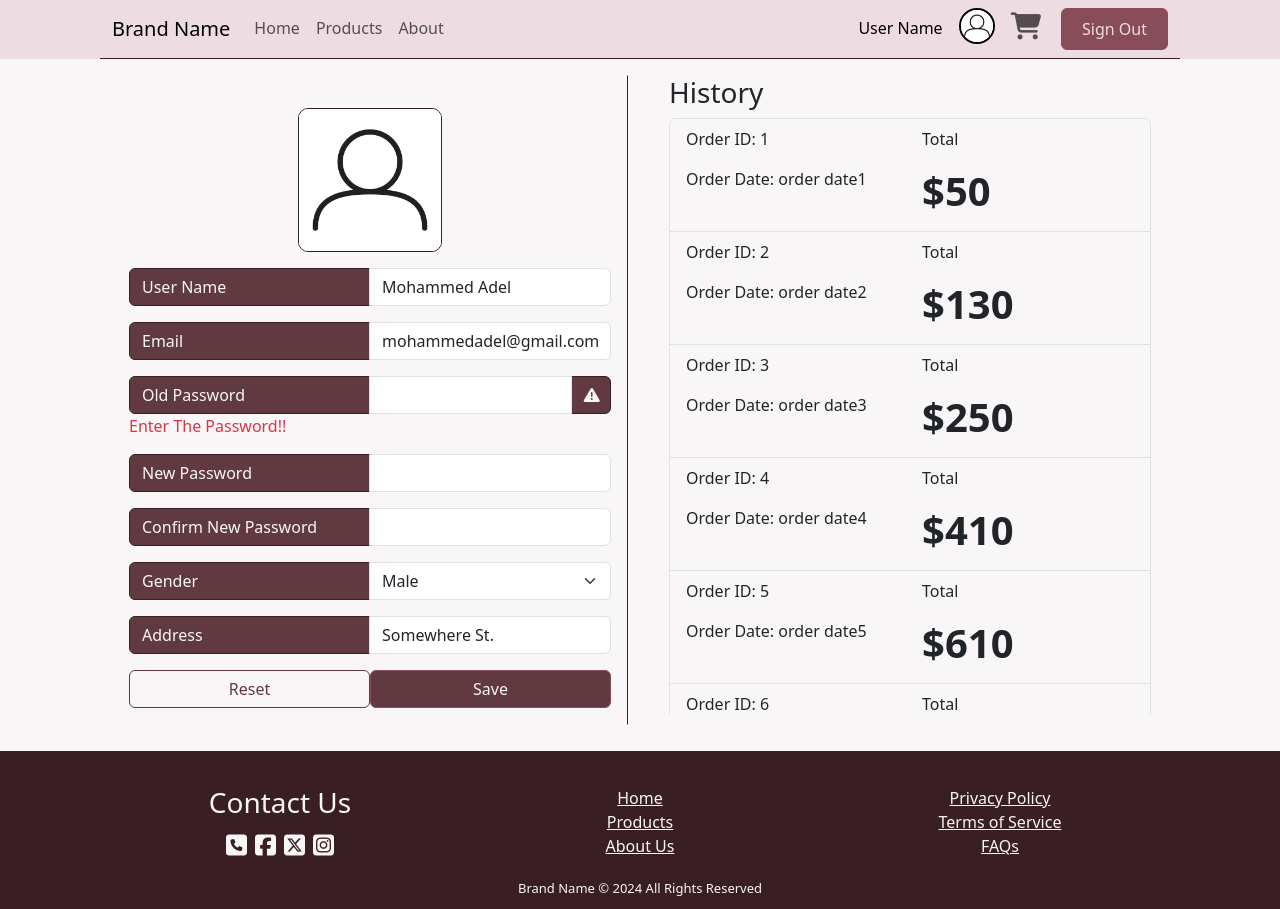
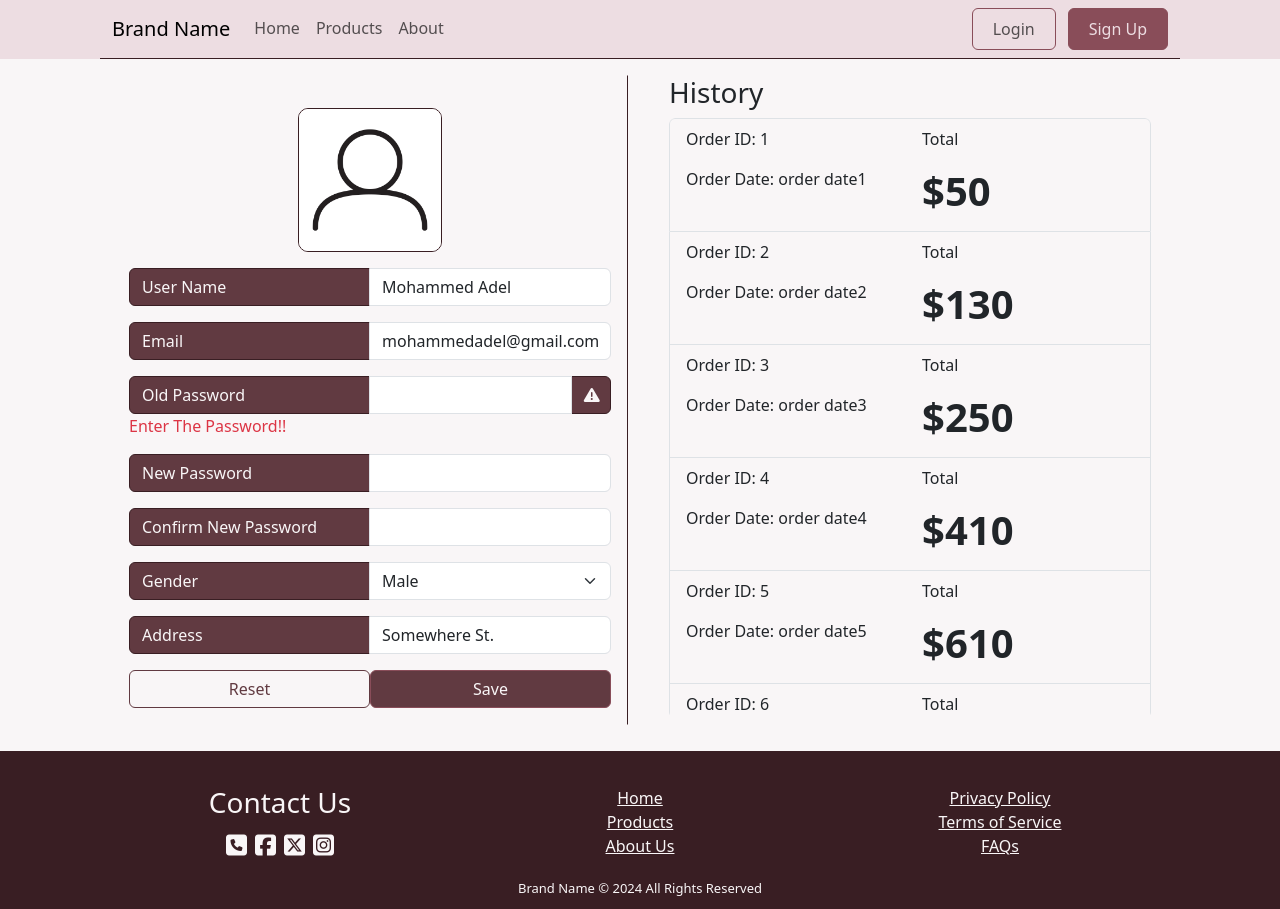
Before and after one commit to abdozero/Cafe-Angular, an Angular app: page /profile in a window 1280 px wide. Built offline with nearby package versions, Linux system fonts and the light colour scheme.

Commit message:
user type none

```diff
--- a/src/app/Component/header/header.component.ts
+++ b/src/app/Component/header/header.component.ts
@@ -10,9 +10,9 @@ import { RouterModule } from '@angular/router';
   styleUrl: './header.component.css'
 })
 export class HeaderComponent {
-  userType = "user";
-  userName = "User Name";
-  @Input() BrandName: string = "Brand Name";
+  userType = "none";
+  userName = "";
+  @Input() BrandName: string = "";
   signout(){
     this.userType = "none";
   }
```
